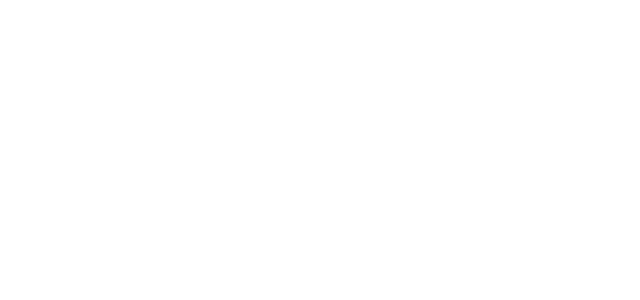
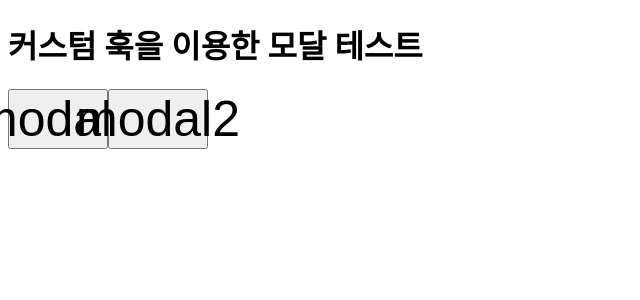
Before and after one commit to kwangminini/practice-repo, a React app: page /customhookmodal in a window 1280 px wide. Before the commit this address had no page. Shown: the top 300 px of the page, without its empty margins (0-640 px from the left). Built offline with nearby package versions, Linux system fonts and the light colour scheme.

Commit message:
feat: add useNavigate and write test code with useNavigate

```diff
--- a/src/App/index.tsx
+++ b/src/App/index.tsx
@@ -7,7 +7,7 @@ function App() {
   return (
     <Routes>
       <Route path="/" element={<Emotion />} />
-      <Route path="/custom" element={<CustomHookModal />} />
+      <Route path="/customhookmodal" element={<CustomHookModal />} />
     </Routes>
   );
 }
--- a/src/components/CustomHookModal/index.tsx
+++ b/src/components/CustomHookModal/index.tsx
@@ -29,8 +29,8 @@ function CustomHookModal() {
     <Wrapper>
       <Title data-testid="title">커스텀 훅을 이용한 모달 테스트</Title>
       <ButtonWrapper>
-        <Button fontsize={`200px`}>modal1</Button>
-        <Button fontsize={`200px`}>modal2</Button>
+        <Button fontsize={`50px`}>modal1</Button>
+        <Button fontsize={`50px`}>modal2</Button>
       </ButtonWrapper>
     </Wrapper>
   );
--- a/src/components/Emotion/index.tsx
+++ b/src/components/Emotion/index.tsx
@@ -1,12 +1,26 @@
 import React from "react";
 import styled from "@emotion/styled";
+import { useNavigate } from "react-router-dom";
 
 const Test = styled.div`
   color: red;
 `;
 
+const Wrapper = styled.div``;
+
+const Button = styled.button``;
+
 function Emotion() {
-  return <Test>fontColor:red</Test>;
+  const navigate = useNavigate();
+  const handleClick = () => {
+    navigate("/customhookmodal");
+  };
+  return (
+    <Wrapper>
+      <Test>fontColor:red</Test>
+      <Button onClick={handleClick}>Custom Hook Modal</Button>
+    </Wrapper>
+  );
 }
 
 export default Emotion;
```
Also changed, not shown: src/components/Emotion/test.tsx (+16 -2 lines).
